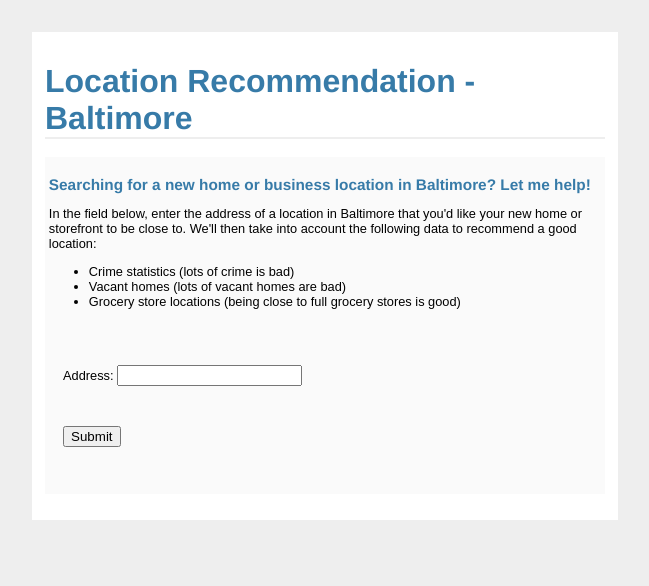
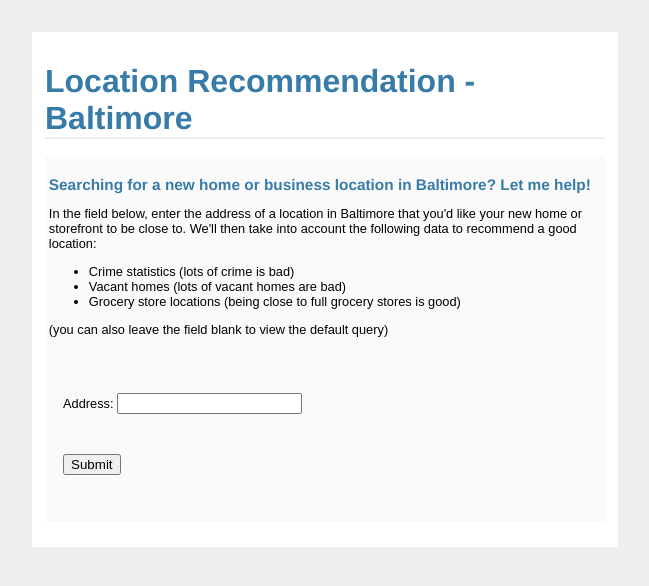
Before and after one commit to dvdwllc/stomping-grounds, a Flask app: page / in a window 1280 px wide. Shown: the top 586 px of the page, without its empty margins (315-964 px from the left). Run offline with Flask 2, Linux system fonts and the light colour scheme.

Commit message:
edited main html page

```diff
--- a/templates/address_entry_locrec.html
+++ b/templates/address_entry_locrec.html
@@ -14,6 +14,7 @@
             <li>Vacant homes (lots of vacant homes are bad)</li>
             <li>Grocery store locations (being close to full grocery stores is good)</li>
         </ul>
+    (you can also leave the field blank to view the default query)
     </p>
 
     <form id='index_locrec' method='POST' action='/' >
```
